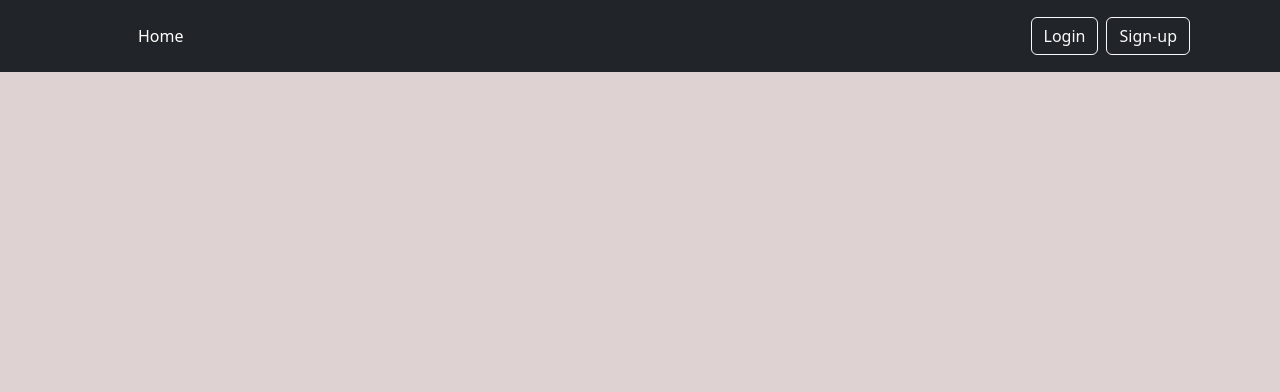
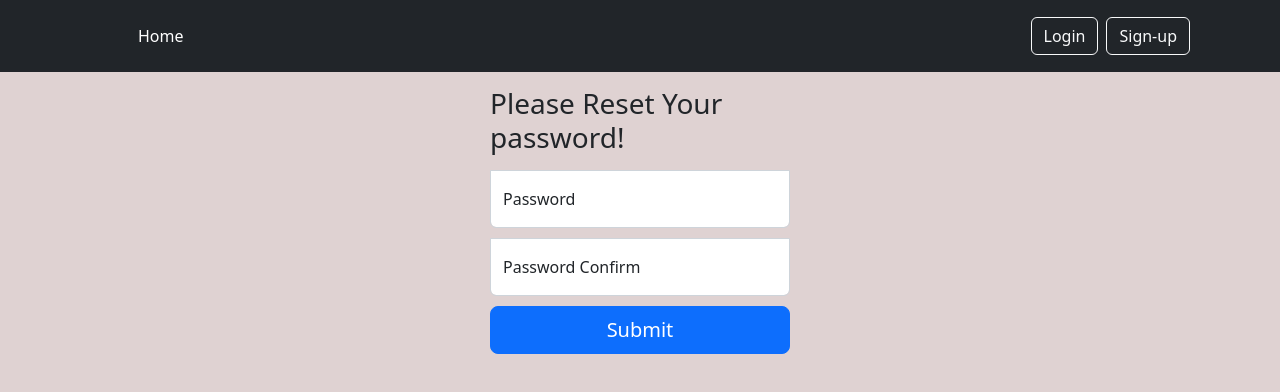
Before and after one commit to soukainna/login_page, an Angular app in the folder front_angular/: page /reset/1 in a window 1280 px wide. Before the commit this address led to /. Shown: the top 392 px of the page. Built offline with nearby package versions, Linux system fonts and the light colour scheme.

Commit message:
reset path

```diff
--- a/front_angular/src/app/app-routing.module.ts
+++ b/front_angular/src/app/app-routing.module.ts
@@ -4,12 +4,14 @@ import { ForgotComponent } from './pages/forgot/forgot.component';
 import { HomeComponent } from './pages/home/home.component';
 import { LoginComponent } from './pages/login/login.component';
 import { RegisterComponent } from './pages/register/register.component';
+import { ResetComponent } from './pages/reset/reset.component';
 
 const routes: Routes = [
   { path: '', component: HomeComponent},
   { path: 'login', component: LoginComponent},
   { path: 'register', component: RegisterComponent},
-  { path: 'forgot', component: ForgotComponent}
+  { path: 'forgot', component: ForgotComponent},
+  { path: 'reset/:token', component: ResetComponent}
 ];
 
 @NgModule({
--- a/front_angular/src/app/app.module.ts
+++ b/front_angular/src/app/app.module.ts
@@ -11,6 +11,7 @@ import { ReactiveFormsModule } from '@angular/forms';
 import { HttpClientModule, HTTP_INTERCEPTORS } from '@angular/common/http';
 import { AuthInterceptor } from './interceptors/auth.interceptor';
 import { ForgotComponent } from './pages/forgot/forgot.component';
+import { ResetComponent } from './pages/reset/reset.component';
 
 @NgModule({
   declarations: [
@@ -19,7 +20,8 @@ import { ForgotComponent } from './pages/forgot/forgot.component';
     RegisterComponent,
     HomeComponent,
     NavComponent,
-    ForgotComponent
+    ForgotComponent,
+    ResetComponent
   ],
   imports: [
 
--- a/front_angular/src/app/pages/forgot/forgot.component.html
+++ b/front_angular/src/app/pages/forgot/forgot.component.html
@@ -3,7 +3,7 @@
         {{message}}
     </div>
     <form [formGroup]="form" (submit)="submit()">
-      <h1 class="h3 mb-3 fw-normal">Please Register</h1>
+      <h1 class="h3 mb-3 fw-normal">Please enter your email</h1>
       <div class="form-floating">
         <input formControlName="email" type="email" class="form-control"  placeholder="name@example.com">
         <label>Email address</label>
--- /dev/null
+++ b/front_angular/src/app/pages/reset/reset.component.html
@@ -0,0 +1,14 @@
+<main class="form-signin w-100 m-auto">
+    <form [formGroup]="form" (submit)="submit()">
+      <h1 class="h3 mb-3 fw-normal">Please Reset Your password!</h1>
+      <div class="form-floating">
+        <input formControlName="password" type="password" class="form-control"  placeholder="Password">
+        <label>Password</label>
+      </div>
+      <div class="form-floating">
+        <input formControlName="password_confirm" type="password" class="form-control" placeholder="Password Confirm">
+        <label >Password Confirm</label>
+      </div>
+      <button class="w-100 btn btn-lg btn-primary" type="submit">Submit</button>
+    </form>
+  </main>
--- /dev/null
+++ b/front_angular/src/app/pages/reset/reset.component.ts
@@ -0,0 +1,43 @@
+import { Component, OnInit } from '@angular/core';
+import { FormBuilder, FormGroup } from '@angular/forms';
+import { ActivatedRoute, Route, Router } from '@angular/router';
+import { ForgotService } from 'src/app/serices/forgot.service';
+
+@Component({
+  selector: 'app-reset',
+  templateUrl: './reset.component.html',
+  styleUrls: ['./reset.component.css']
+})
+export class ResetComponent implements OnInit {
+
+  form!: FormGroup;
+
+  constructor(
+    private formBuilder: FormBuilder,
+    private forgotService: ForgotService,
+    private route : ActivatedRoute,
+    private router : Router
+    ) {  }
+
+  ngOnInit(): void {
+    this.form = this.formBuilder.group({
+
+
+      password: '',
+      password_confirm: '',
+
+    })
+  }
+
+   submit() {
+    const formData = this.form.getRawValue();
+    const data = {
+      ...formData,
+      token: this.route.snapshot.params['token']
+    }
+    this.forgotService.reset(data).subscribe( () => {
+      this.router.navigate(['/login'])
+    })
+
+   }
+}
--- a/front_angular/src/app/serices/forgot.service.ts
+++ b/front_angular/src/app/serices/forgot.service.ts
@@ -14,4 +14,8 @@ export class ForgotService {
   forgot(body : any){
     return this.http.post(`${environment.api}/forgot`, body)
   }
+
+  reset(body : any){
+    return this.http.post(`${environment.api}/reset`, body)
+  }
 }
```
Also changed, not shown: front_angular/src/app/pages/reset/reset.component.css (added), 1 other file (tests, documents, lock files or other folders).
